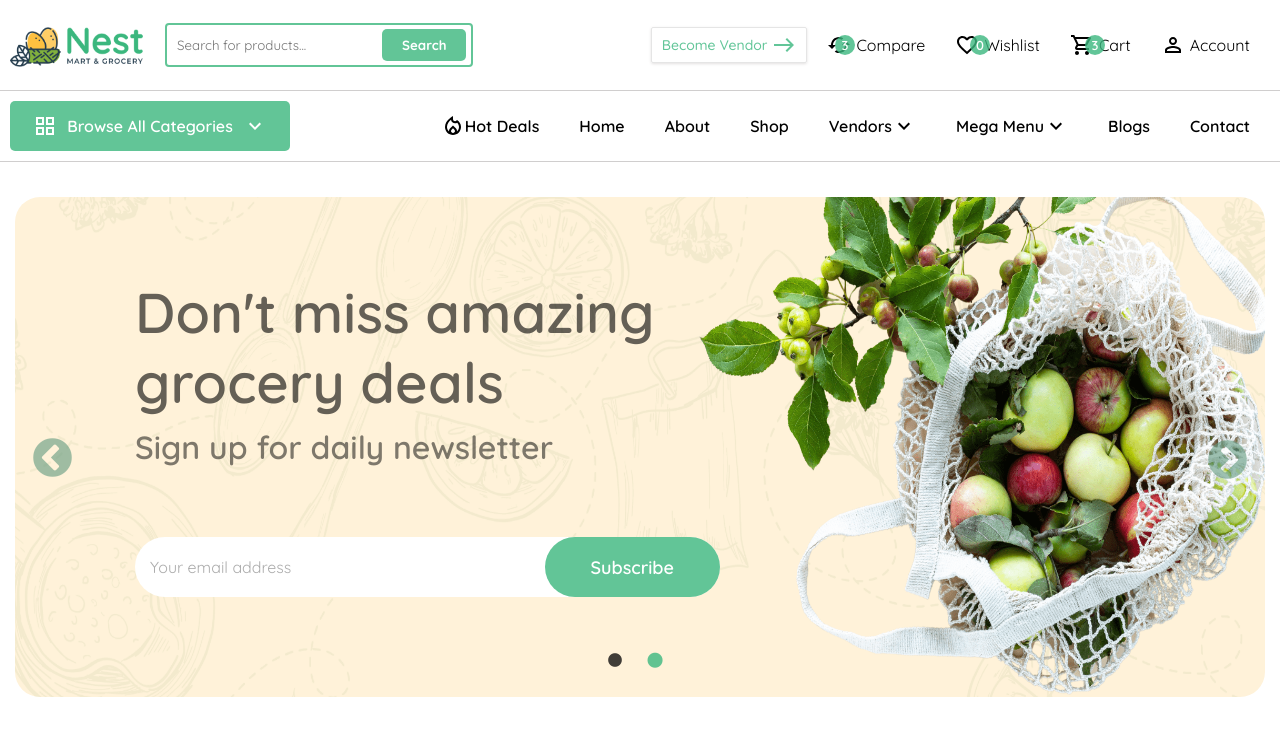
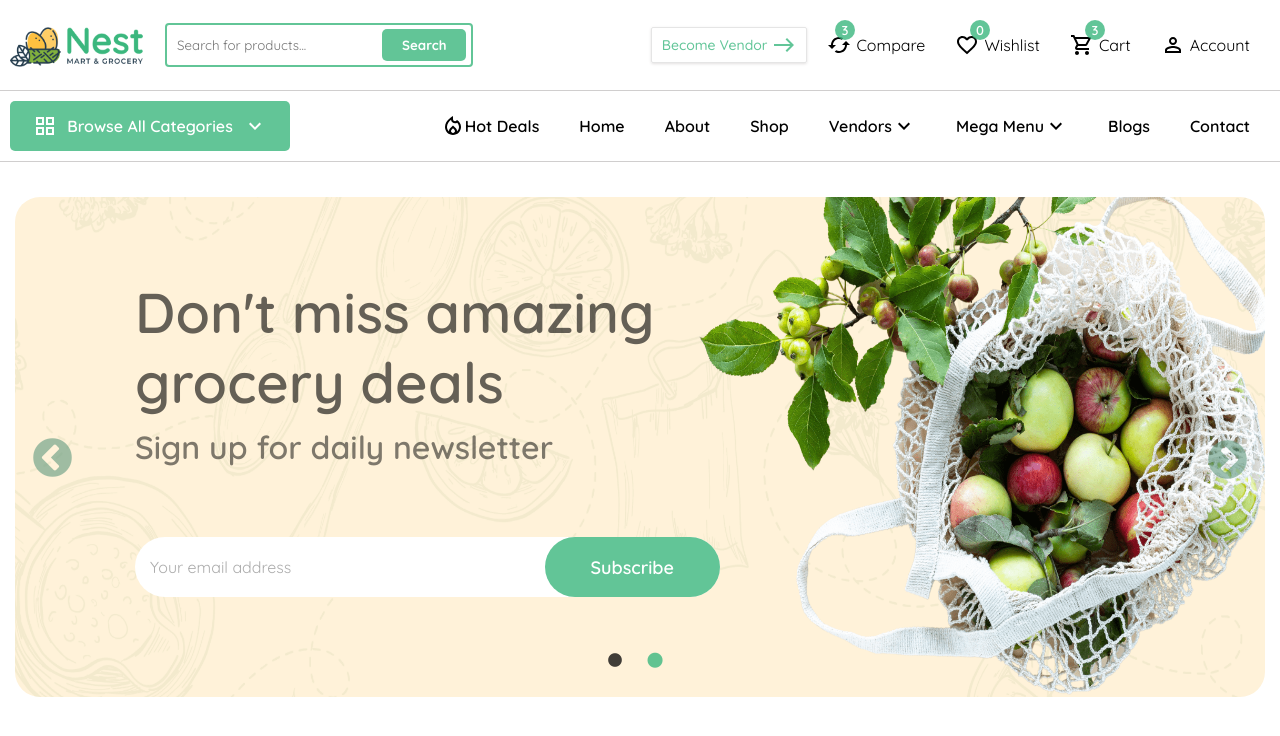
Before and after one commit to nareshm5796/EkartGrocery.in, a React (Create React App) app: page / in a window 1280 px wide. Shown: the top 736 px of the page. Built offline with nearby package versions, Linux system fonts and the light colour scheme.

Commit message:
header fles error9

```diff
--- a/src/components/headers/Header.css
+++ b/src/components/headers/Header.css
@@ -1,5 +1,8 @@
-.header .header-part1{ display: flex !important; align-items: center; justify-content: space-between; height: 90px;
-              width: 100%; border-bottom: 1.5px solid rgba(189, 185, 185, 0.703);}
+/* .header .header-part1{ display: flex !important; align-items: center; justify-content: space-between; height: 90px;
+                      width: 100%; border-bottom: 1.5px solid rgba(189, 185, 185, 0.703);} */
+
+.header .header-part1{display: flex; align-items: center; justify-content: space-between;
+                    height: 90px; width: 100%; border-bottom: 1.5px solid rgba(189, 185, 185, 0.703);}
 
 .header-part1 .logo-section{display: flex; margin: 10px;}
 .header-part1 .logo-section img{width: 140px; margin-right: 15px;}
@@ -28,14 +31,14 @@
 .header-part1 .Menu-section .menu-items li button .icon{font-size: 24px; padding-right: 5px; position: relative;}
 .header-part1 .Menu-section .menu-items .badge1{width: 20px; height: 20px; border-radius: 50px; background: rgba(59, 183, 126, 0.8); color: #fff; font-size: small;font-weight: 600;
                                                 display: flex; align-items: center; justify-content: center;
-                                                position: absolute; top:35px; right: 425px;}
+                                                position: absolute; top:20px; right: 425px;}
 
 .header-part1 .Menu-section .menu-items .badge2{width: 20px; height: 20px; border-radius: 50px; background: rgba(59, 183, 126, 0.8); color: #fff; font-size: small;font-weight: 600;
                                                 display: flex; align-items: center; justify-content: center;
-                                                position: absolute; top:35px; right: 290px;}
+                                                position: absolute; top:20px; right: 290px;}
 .header-part1 .Menu-section .menu-items .badge3{width: 20px; height: 20px; border-radius: 50px; background: rgba(59, 183, 126, 0.8); color: #fff; font-size: small;font-weight: 600;
                                                 display: flex; align-items: center; justify-content: center;
-                                                position: absolute; top:35px; right: 175px;}
+                                                position: absolute; top:20px; right: 175px;}
 
 
 
@@ -60,6 +63,6 @@
 .header-part2 .nav .nav-bar .nav-item a:hover{color: rgba(59, 183, 126, 0.8);}
 
 .select{z-index: 1 !important;}
-.VendorDropDown{position: absolute; top: 155px !important; z-index: 1 !important;}
-.megaMenuDropDown{ width: 100% ; position: absolute;  top: 155px !important; right: 0px;
+.VendorDropDown{position: absolute; top: 142px !important; z-index: 1 !important;}
+.megaMenuDropDown{ width: 100% ; position: absolute;  top: 162px !important; right: 0px;
                   background-color: rgb(255, 255, 255); z-index: 1 !important; }
--- a/src/components/headers/Header.js
+++ b/src/components/headers/Header.js
@@ -27,7 +27,7 @@ const Header=()=>{
         const [megaopen, setmegaopen] = useState(false);
 
         return(<div className='header'>
-                <div className='header-part1' style={{display: 'flex', alignItems:'center',justifyContent:'space-between'}}>
+                <div className='header-part1' >
                         <div className='logo-section'>
                                 <img src={logo} className="App-logo" alt="logo" />
                                 <div className='searchbar'><input type='text' placeholder='Search for products...'/><button>Search</button></div>
```
